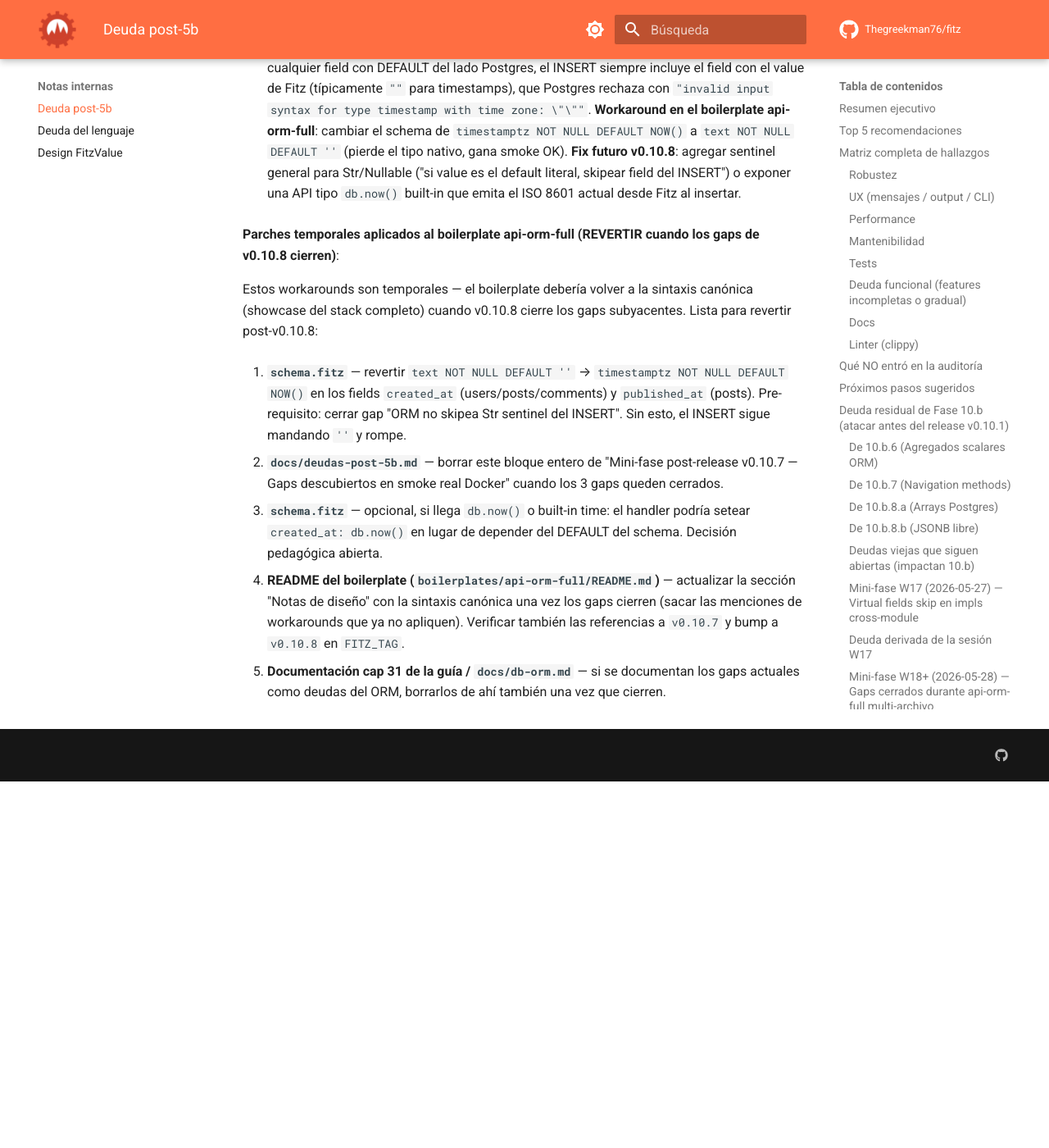
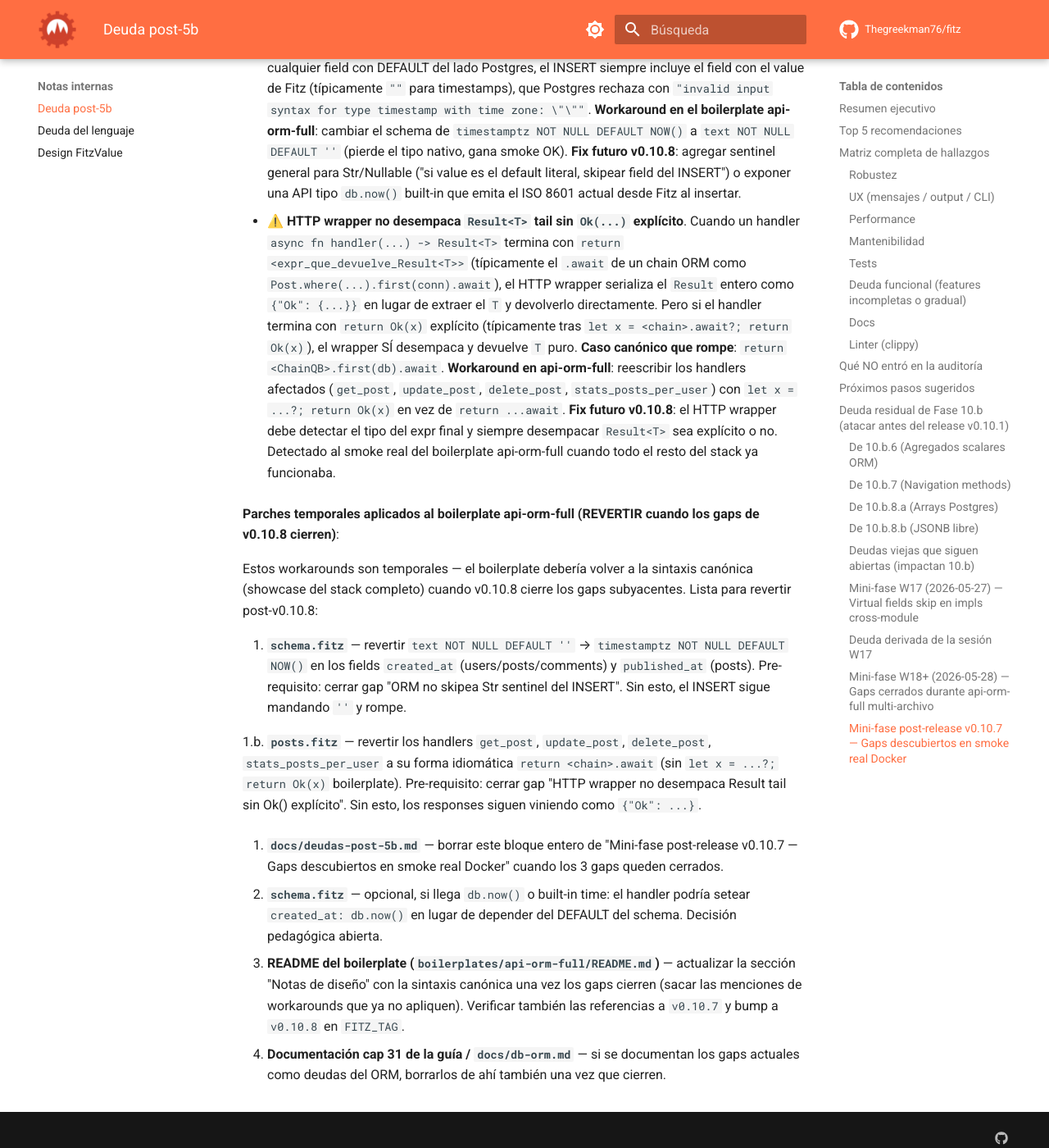
Before and after one commit to Thegreekman76/fitz, an MkDocs documentation site: the page built from docs/deudas-post-5b.md, in a window 1280 px wide and 1400 px high, scrolled down 62182 px. Shown: the whole window at 82% size. Built offline with MkDocs 1.6.1 and Material for MkDocs 9.7.7, drawn with Linux system fonts in a browser that asks for light colours; emoji names are drawn with the system emoji font; comment, search, counter and statistics services are not loaded; before the commit the page ends 63135 px from its top, so only the background shows below that.

Commit message:
fix(api-orm-full): handlers tail Result — workaround gap HTTP wrapper
4to gap descubierto durante smoke real Docker post-v0.10.7: el
HTTP wrapper no desempaca `Result<T>` cuando el handler termina
con `return <chain>.await` (sin Ok() explícito). Resultado:
response viene como `{"Ok": {...}}` en lugar de `{...}` puro.

Comparar:
* `list_posts` termina con `return Ok(rows.map(...))` →
  response `[...]` ✅
* `get_post` (pre-parche) `return Post.where(...).first().await`
  → response `{"Ok": {...}}` ❌

Workaround en posts.fitz (4 handlers): cambiar
`return <chain>.await` → `let x = ...await?; return Ok(x)`.
Funcionalmente idéntico pero satisface al wrapper.

Handlers parcheados:
* `get_post` (GET /posts/{id})
* `update_post` (PUT /posts/{id})
* `delete_post` (DELETE /posts/{id})
* `stats_posts_per_user` (GET /stats/posts-per-user)

Gap documentado en docs/deudas-post-5b.md para v0.10.8:
agregar al fix list "HTTP wrapper detectar tipo del expr final
y desempacar Result<T> sea explícito o no". También al plan
revert post-v0.10.8: volver los 4 handlers a su forma
idiomática `return <chain>.await`.

Smoke parcial verde hasta el paso 5 (filtros con .has(var) y
.preload), pendiente continuar con eager loading + aggregate +
owner check + comments después del rebuild.

```diff
--- a/docs/deudas-post-5b.md
+++ b/docs/deudas-post-5b.md
@@ -1951,6 +1951,24 @@
   exponer una API tipo `db.now()` built-in que emita el ISO 8601
   actual desde Fitz al insertar.
 
+- ⚠️ **HTTP wrapper no desempaca `Result<T>` tail sin `Ok(...)`
+  explícito**. Cuando un handler `async fn handler(...) -> Result<T>`
+  termina con `return <expr_que_devuelve_Result<T>>` (típicamente
+  el `.await` de un chain ORM como `Post.where(...).first(conn).await`),
+  el HTTP wrapper serializa el `Result` entero como
+  `{"Ok": {...}}` en lugar de extraer el `T` y devolverlo
+  directamente. Pero si el handler termina con `return Ok(x)`
+  explícito (típicamente tras `let x = <chain>.await?; return
+  Ok(x)`), el wrapper SÍ desempaca y devuelve `T` puro. **Caso
+  canónico que rompe**: `return <ChainQB>.first(db).await`.
+  **Workaround en api-orm-full**: reescribir los handlers afectados
+  (`get_post`, `update_post`, `delete_post`, `stats_posts_per_user`)
+  con `let x = ...?; return Ok(x)` en vez de `return ...await`.
+  **Fix futuro v0.10.8**: el HTTP wrapper debe detectar el tipo
+  del expr final y siempre desempacar `Result<T>` sea explícito o
+  no. Detectado al smoke real del boilerplate api-orm-full
+  cuando todo el resto del stack ya funcionaba.
+
 **Parches temporales aplicados al boilerplate api-orm-full
 (REVERTIR cuando los gaps de v0.10.8 cierren)**:
 
@@ -1965,6 +1983,13 @@
    Pre-requisito: cerrar gap "ORM no skipea Str sentinel del
    INSERT". Sin esto, el INSERT sigue mandando `''` y rompe.
 
+1.b. **`posts.fitz`** — revertir los handlers `get_post`,
+   `update_post`, `delete_post`, `stats_posts_per_user` a su
+   forma idiomática `return <chain>.await` (sin `let x = ...?;
+   return Ok(x)` boilerplate). Pre-requisito: cerrar gap
+   "HTTP wrapper no desempaca Result tail sin Ok() explícito".
+   Sin esto, los responses siguen viniendo como `{"Ok": ...}`.
+
 2. **`docs/deudas-post-5b.md`** — borrar este bloque entero de
    "Mini-fase post-release v0.10.7 — Gaps descubiertos en smoke
    real Docker" cuando los 3 gaps queden cerrados.
```
Also changed, not shown: 1 other file.
